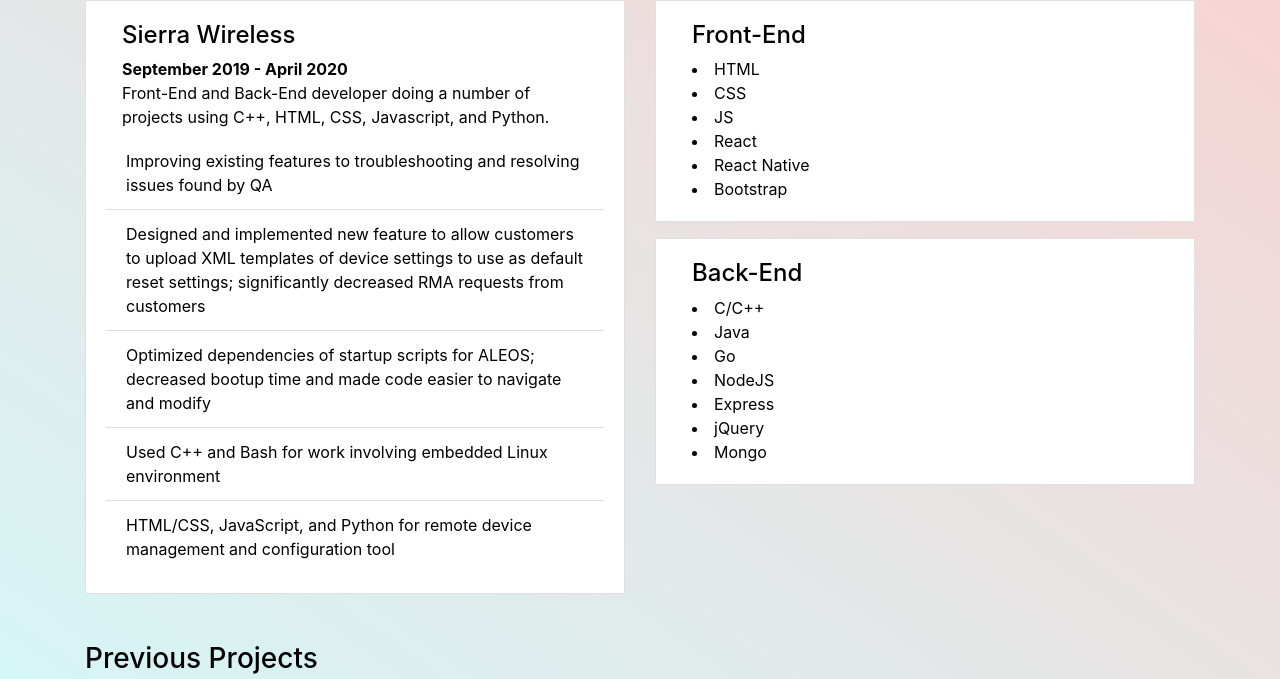
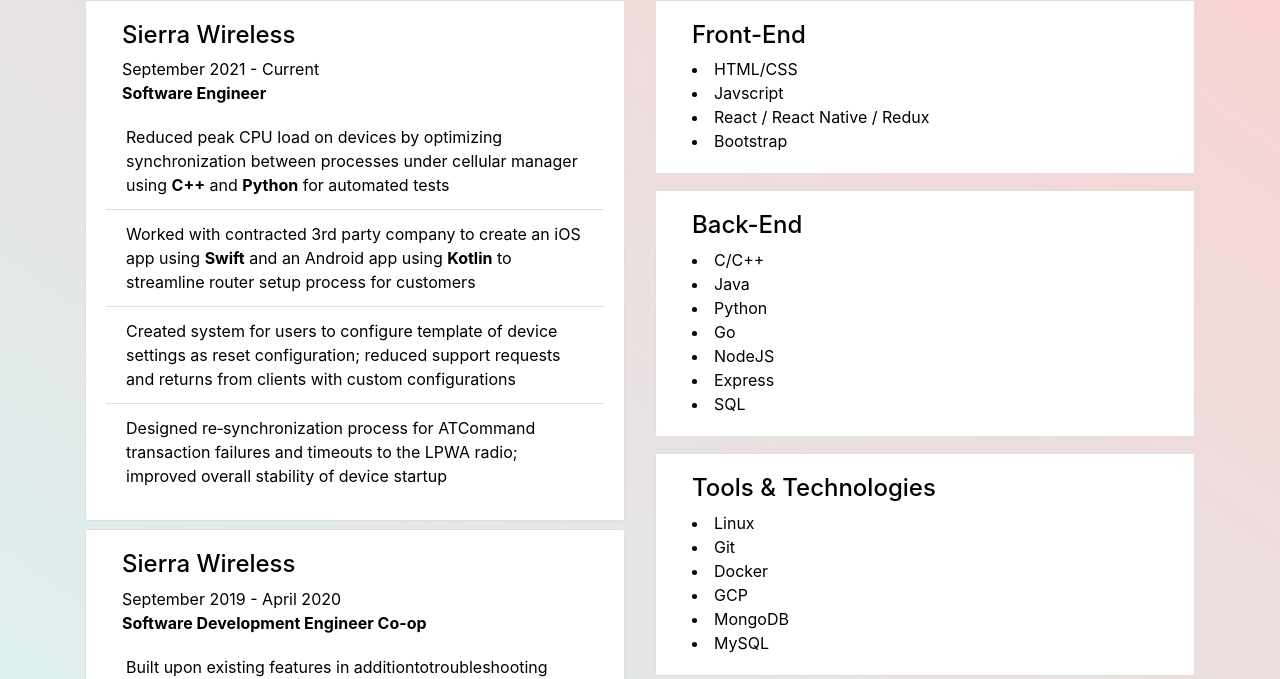
Before and after one commit to gbraitch/gbraitch.github.io, a plain HTML site: page index.html in a window 1280 px wide. Shown: the part 388-1067 px from the top of the page. Drawn offline with nearby package versions, Linux system fonts and the light colour scheme.

Commit message:
update work experience and skills

```diff
--- a/index.html
+++ b/index.html
@@ -69,17 +69,37 @@
             <div class="card-body">
               <div class="mx-3">
                 <h4>Sierra Wireless</h4>
-                <strong>September 2019 - April 2020</strong>
+                September 2021 - Current
                 <div>
-                  Front-End and Back-End developer doing a number of projects using C++, HTML, CSS, Javascript, and Python.
+                  <strong>Software Engineer</strong>
                 </div>
               </div>
               <ul class="list-group list-group-flush mt-2">
-                <li class="list-group-item">Improving existing features to troubleshooting and resolving issues found by QA</li>
-                <li class="list-group-item">Designed and implemented new feature to allow customers to upload XML templates of device settings to use as default reset settings; significantly decreased RMA requests from customers</li>
-                <li class="list-group-item">Optimized dependencies of startup scripts for ALEOS; decreased bootup time and made code easier to navigate and modify</li>
-                <li class="list-group-item">Used C++ and Bash for work involving embedded Linux environment</li>
-                <li class="list-group-item">HTML/CSS, JavaScript, and Python for remote device management and configuration tool</li>
+                <li class="list-group-item">Reduced peak CPU load on devices by optimizing synchronization between processes under cellular manager using <strong>C++</strong> and <strong>Python</strong>
+                    for automated tests</li>
+                <li class="list-group-item">Worked with contracted 3rd party company to create an iOS app using <strong>Swift</strong> and an Android app using <strong>Kotlin</strong> to streamline router
+                    setup process for customers</li>
+                <li class="list-group-item">Created system for users to configure template of device settings as reset configuration; reduced support requests and returns from
+                    clients with custom configurations</li>
+                <li class="list-group-item">Designed re‑synchronization process for ATCommand transaction failures and timeouts to the LPWA radio; improved overall stability
+                    of device startup</li>
+              </ul>
+            </div>
+          </div>
+          <div class="card mt-2">
+            <div class="card-body">
+              <div class="mx-3">
+                <h4>Sierra Wireless</h4>
+                September 2019 - April 2020
+                <div>
+                    <strong>Software Development Engineer Co-op</strong>
+                </div>
+              </div>
+              <ul class="list-group list-group-flush mt-2">
+                <li class="list-group-item">Built upon existing features in additiontotroubleshooting andresolvingreported issues forthe AirLink Embedded Operating System</li>
+                <li class="list-group-item">Reworked code for interacting with cellular radio modules to improve readability, reliability and maintainability using <strong>C++</strong> and <strong>Bash</strong></li>
+                <li class="list-group-item">Improved product configuration web‑page by adding effective UI components with <strong>React, Javascript, and HTML/CSS</strong></li>
+                <li class="list-group-item">Optimized dependencies of startup scripts for embedded OS; decreased bootup time and made code easier to navigate</li>
               </ul>
             </div>
           </div>
@@ -92,11 +112,9 @@
               <div class="mx-3">
                 <h4>Front-End</h4>
                 <div class="ul">
-                  <li>HTML</li>
-                  <li>CSS</li>
-                  <li>JS</li>
-                  <li>React</li>
-                  <li>React Native</li>
+                  <li>HTML/CSS</li>
+                  <li>Javscript</li>
+                  <li>React / React Native / Redux</li>
                   <li>Bootstrap</li>
                 </div>
               </div>
@@ -110,11 +128,27 @@
                 <div class="ul">
                   <li>C/C++</li>
                   <li>Java</li>
+                  <li>Python</li>
                   <li>Go</li>
                   <li>NodeJS</li>
                   <li>Express</li>
-                  <li>jQuery</li>
-                  <li>Mongo</li>
+                  <li>SQL</li>
+                </div>
+              </div>
+            </div>
+          </div>
+
+          <div class="card mt-3">
+            <div class="card-body">
+              <div class="mx-3">
+                <h4>Tools & Technologies</h4>
+                <div class="ul">
+                    <li>Linux</li>
+                    <li>Git</li>
+                    <li>Docker</li>
+                    <li>GCP</li>
+                    <li>MongoDB</li>
+                    <li>MySQL</li>
                 </div>
               </div>
             </div>
```
